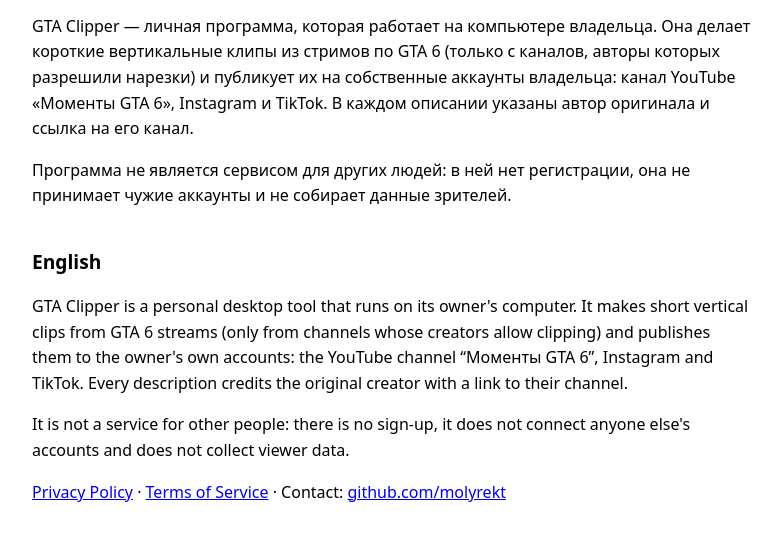
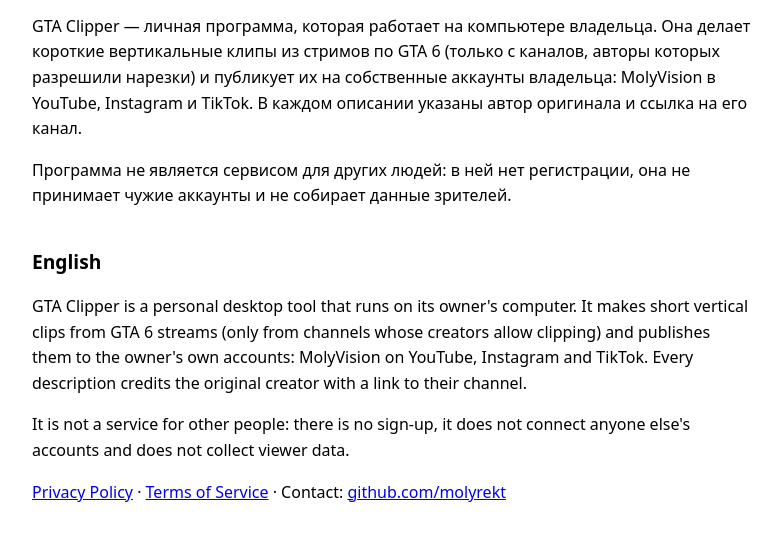
Before and after one commit to molyrekt/gta-clipper-site, a plain HTML site: page index.html in a window 1280 px wide. Shown: the part 111-652 px from the top of the page, without its empty margins (248-1029 px from the left). Drawn offline with Linux system fonts and the light colour scheme.

Commit message:
Название аккаунтов: MolyVision

```diff
--- a/index.html
+++ b/index.html
@@ -18,7 +18,7 @@
 
 <p>GTA Clipper — личная программа, которая работает на компьютере владельца. Она делает короткие вертикальные клипы
 из стримов по GTA 6 (только с каналов, авторы которых разрешили нарезки) и публикует их на собственные аккаунты
-владельца: канал YouTube «Моменты GTA 6», Instagram и TikTok. В каждом описании указаны автор оригинала и ссылка на его канал.</p>
+владельца: MolyVision в YouTube, Instagram и TikTok. В каждом описании указаны автор оригинала и ссылка на его канал.</p>
 
 <p>Программа не является сервисом для других людей: в ней нет регистрации, она не принимает чужие аккаунты
 и не собирает данные зрителей.</p>
@@ -27,7 +27,7 @@
 
 <p>GTA Clipper is a personal desktop tool that runs on its owner's computer. It makes short vertical clips from GTA 6
 streams (only from channels whose creators allow clipping) and publishes them to the owner's own accounts:
-the YouTube channel “Моменты GTA 6”, Instagram and TikTok. Every description credits the original creator with a link to their channel.</p>
+MolyVision on YouTube, Instagram and TikTok. Every description credits the original creator with a link to their channel.</p>
 
 <p>It is not a service for other people: there is no sign-up, it does not connect anyone else's accounts and does not collect viewer data.</p>
 
```
